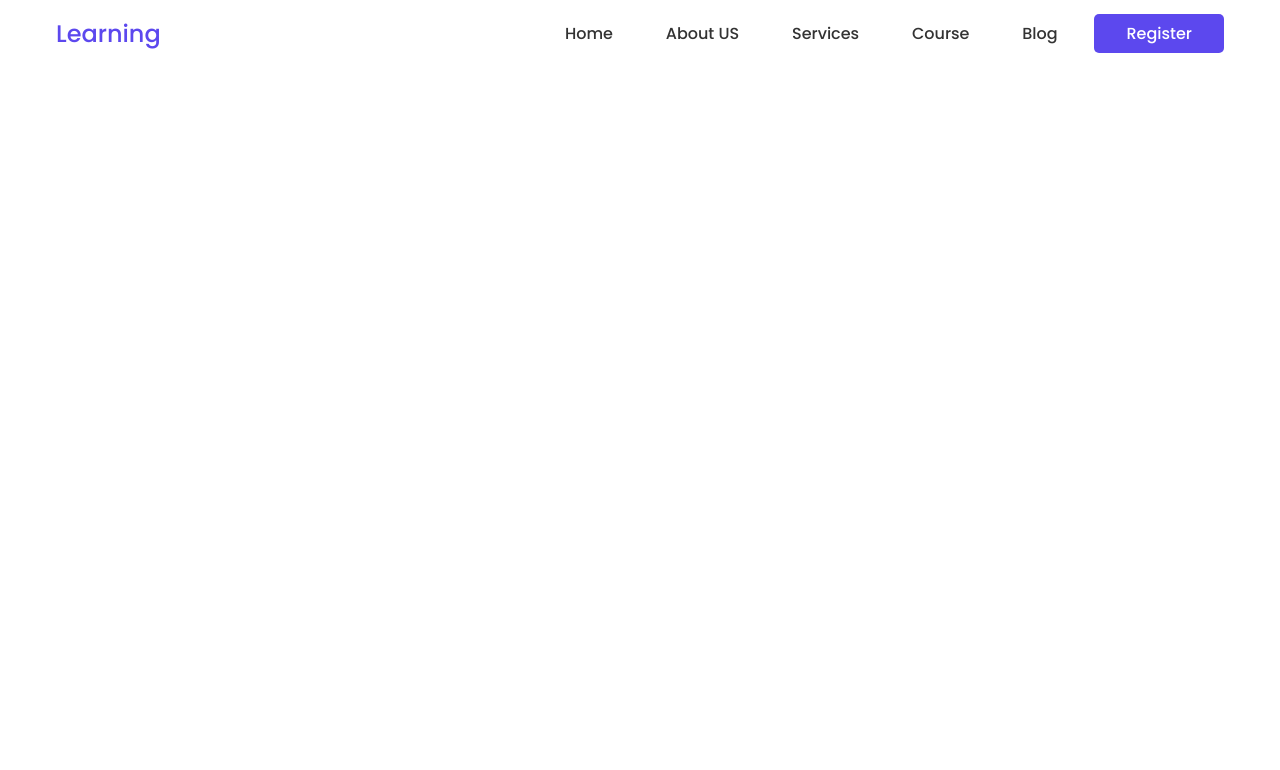
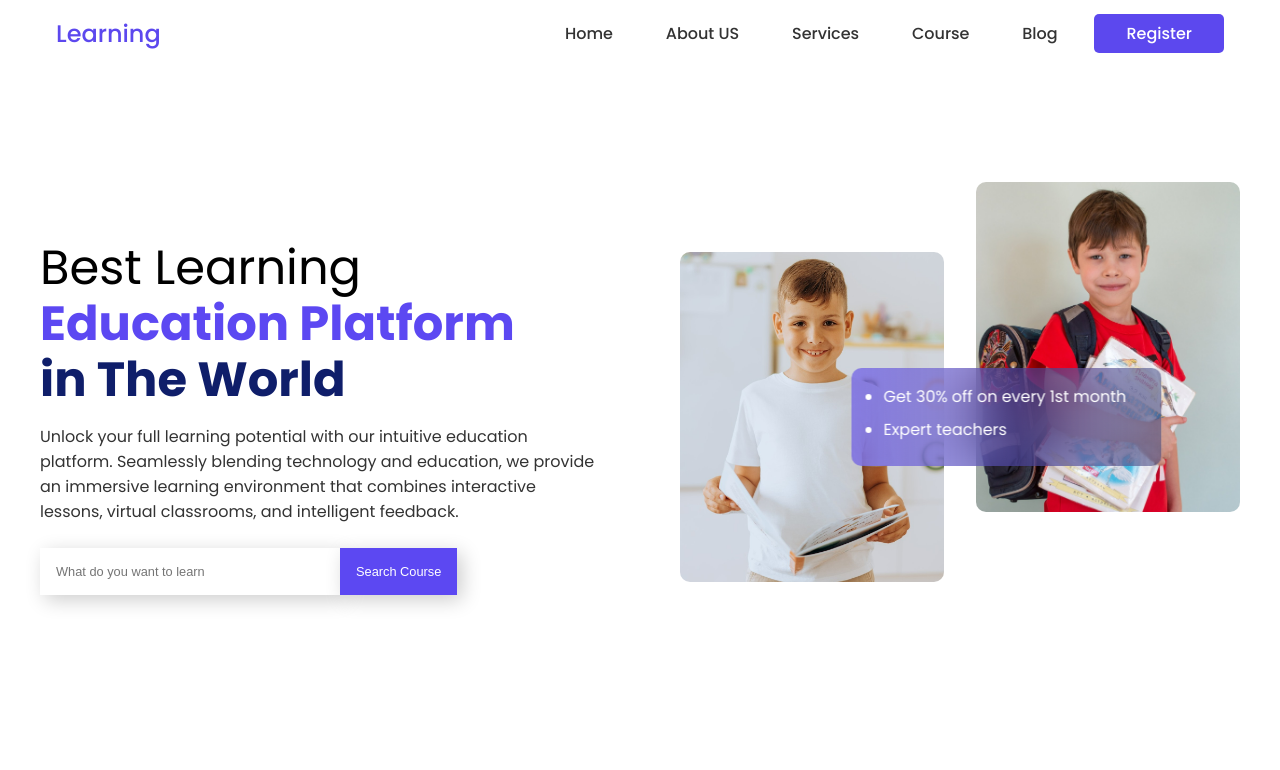
Before and after one commit to aminfarzinrad/mini-project-07-education-website, a plain HTML site: page index.html in a window 1280 px wide. Drawn offline with Linux system fonts and the light colour scheme.

Commit message:
add main

```diff
--- a/css/app.css
+++ b/css/app.css
@@ -61,3 +61,95 @@ a{
     background-color: #0f1e6a;
     color: #fff;
 }
+/* main */
+.main{
+    display: grid;
+    grid-template-columns: repeat(2, 1fr);
+    max-width: 100%;
+    grid-gap: 5rem;
+    min-height: calc(100vh - 100px);
+}
+/* main-left */
+.left-main{
+    display: flex;
+    flex-direction: column;
+    align-items: center;
+    justify-content: center;
+}
+.title-header-left{
+    font-size: 3rem;
+    width: 100%;
+    line-height: 3.5rem;
+    font-weight: 400;
+}
+.title-2{
+    font-weight: 700;
+    color: #5c48f2;
+}
+.title-3{
+    font-weight: 700;
+    color: #0f1e6a;
+}
+.text-hesder-left{
+    margin: 1rem 0 1.5rem 0;
+    color: #333333;
+}
+.form{
+    display: flex;
+    width: 100%;
+}
+.input{
+    border: none;
+    background-color: #fff;
+    box-shadow: 5px 5px 20px rgba(0, 0, 0, 0.2);
+    padding: 1rem;
+    font-size: 0.8rem;
+    max-width: 300px;
+    outline: 0;
+    width: 100%;
+}
+.btn{
+    box-shadow: 5px 5px 20px rgba(0, 0, 0, 0.2);
+    padding: 1rem;
+    border: none;
+    background-color: #5C48F2;;
+    font-size: 0.8rem;
+    white-space: nowrap;
+    color: #fff;
+}
+/* right-main*/
+.right-main{
+    display: grid;
+    grid-template-columns: repeat(2, 1fr);
+    grid-gap: 2rem;
+    place-content: center;
+    position: relative;
+}
+.img-right-main{
+    width: 100%;
+    max-width: 300px;
+    border-radius: 10px;
+}
+.img-1{}
+.img-2{
+    transform: translateY(-70px);
+}
+.Proposal-box{
+    background: linear-gradient(to right, rgba(92,72,238,0.6), rgba(15,30,106,0.4));
+    color: #fff;
+    padding: 1rem 2rem;
+    width: 100%;
+    max-width: 310px;
+    border-radius: 10px;
+    position: absolute;
+    top: 50%;
+    left: 50%;
+    transform: translate(-35%, -50%);
+    backdrop-filter: blur(30px);
+
+}
+.Proposal-items{}
+.Proposal-item{
+    margin-bottom: 0.5rem;
+    list-style: disc;
+}
--- a/index.html
+++ b/index.html
@@ -40,6 +40,46 @@
 
         </header>
 
+        <main class="main">
+
+            <div class="left-main">
+
+                <h1 class="title-header-left">Best Learning<br><span class="title-2"> Education Platform </span><br><span class="title-3"> in The World</span></h1>
+
+                <p class="text-hesder-left">Unlock your full learning potential with our intuitive education platform. Seamlessly blending technology and education, we provide an immersive learning environment that combines interactive lessons, virtual classrooms, and intelligent feedback.</p>
+
+                <form action="#" class="form">
+
+                    <input type="text" class="input" placeholder="What do you want to learn">
+
+                    <button class="btn">Search Course</button>
+
+                </form>
+
+            </div>
+
+            <div class="right-main">
+
+                <img class="img-right-main img-1" src="./pic/header-1.jpg" alt="person">
+
+                <img class="img-right-main img-2" src="./pic/header-2.jpg" alt="person">
+
+                <div class="Proposal-box">
+
+                    <ul class="Proposal-items">
+
+                        <li class="Proposal-item">Get 30% off on every 1st month</li>
+
+                        <li class="Proposal-item">Expert teachers</li>
+
+                    </ul
+                    >
+                </div>
+
+            </div>
+
+        </main>
+
     </div>
 </body>
 </html>
```
